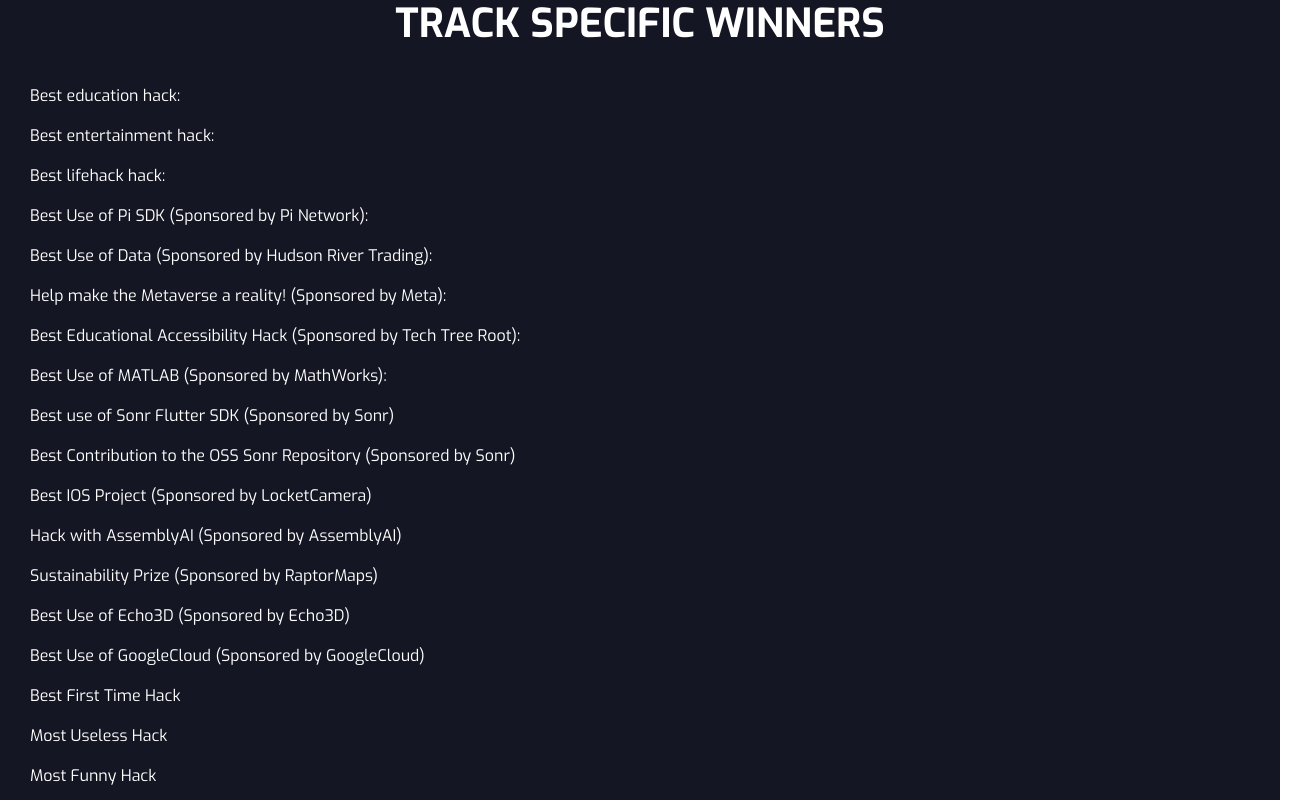
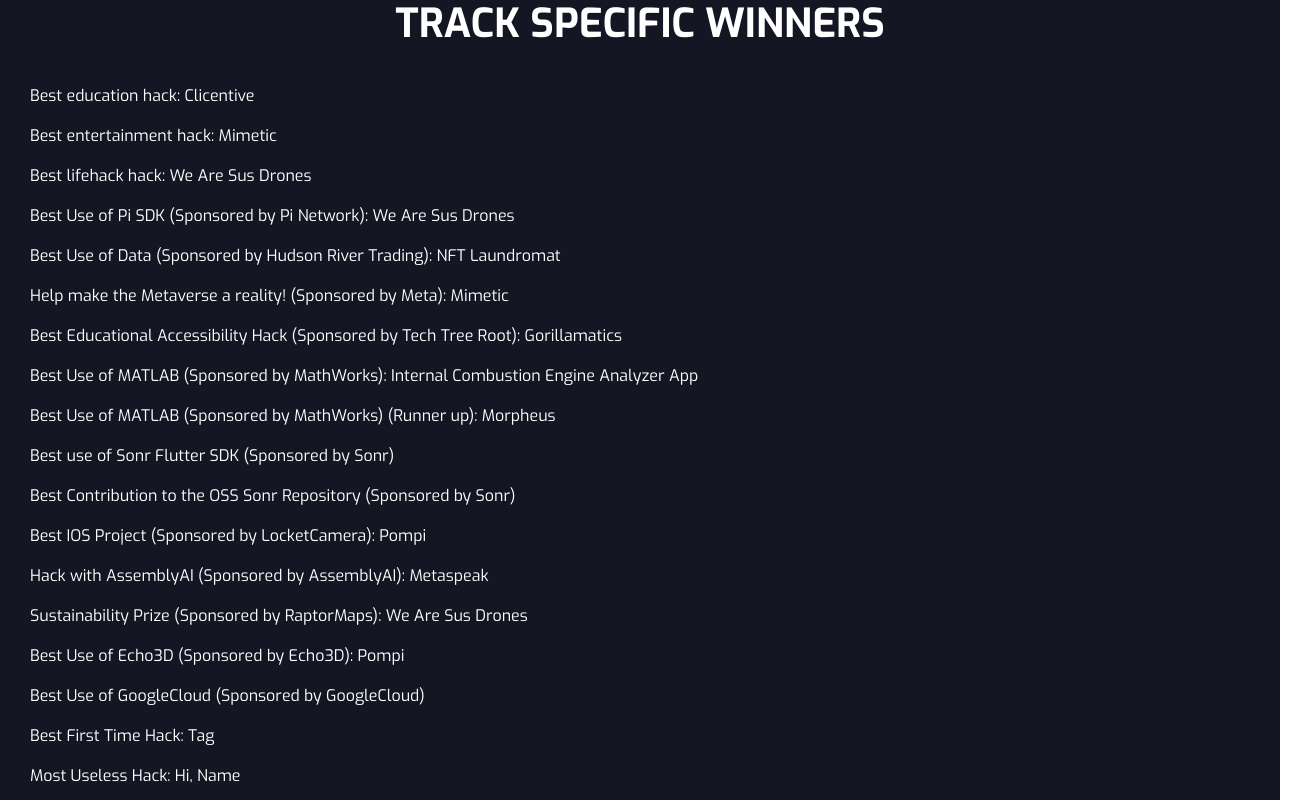
Before and after one commit to Elephant333/hackharvard2022, a React (Create React App) app: page / in a window 1280 px wide. Shown: the part 1240-2040 px from the top of the page, 1309 px wide, since content can reach past the window. Built offline with nearby package versions, Linux system fonts and the light colour scheme.

Commit message:
Final working

```diff
--- a/src/Gallery.js
+++ b/src/Gallery.js
@@ -1,3 +1,4 @@
+/* eslint-disable jsx-a11y/img-redundant-alt */
 /* eslint-disable global-require */
 /* eslint-disable import/no-dynamic-require */
 import React from 'react';
--- a/src/Winners.js
+++ b/src/Winners.js
@@ -1,3 +1,4 @@
+/* eslint-disable max-len */
 import React, { useEffect, useState, useRef } from 'react';
 import { motion } from 'framer-motion';
 import styles from './styles/Winners.module.css';
@@ -138,15 +139,15 @@
 const winners = [
   {
     id: '1tfjiELNrwYAJeafRYlT9RwOIiD', // id's for the photos
-    name: 'Team Name #1',
+    name: 'Empath.ly',
   },
   {
     id: '1tfjiFoinFrbdLWlPI52dRLhNlD',
-    name: 'Team Name #2',
+    name: 'We are Sus Drones',
   },
   {
     id: '1tfjiDIAS8f2UYgV9ynCqWi7rZD',
-    name: 'Team Name #3',
+    name: 'SenseSight',
   },
 ].map((winner, position) => ({ ...winner, position }));
 
@@ -184,24 +185,25 @@
             TRACK SPECIFIC WINNERS
           </div>
           <div style={{ margin: 30 }}>
-            <p>Best education hack: </p>
-            <p>Best entertainment hack: </p>
-            <p>Best lifehack hack: </p>
-            <p>Best Use of Pi SDK (Sponsored by Pi Network): </p>
-            <p>Best Use of Data (Sponsored by Hudson River Trading):</p>
-            <p>Help make the Metaverse a reality! (Sponsored by Meta):</p>
-            <p>Best Educational Accessibility Hack (Sponsored by Tech Tree Root): </p>
-            <p>Best Use of MATLAB (Sponsored by MathWorks):</p>
+            <p>Best education hack: Clicentive </p>
+            <p>Best entertainment hack: Mimetic</p>
+            <p>Best lifehack hack: We Are Sus Drones</p>
+            <p>Best Use of Pi SDK (Sponsored by Pi Network): We Are Sus Drones</p>
+            <p>Best Use of Data (Sponsored by Hudson River Trading): NFT Laundromat</p>
+            <p>Help make the Metaverse a reality! (Sponsored by Meta): Mimetic </p>
+            <p>Best Educational Accessibility Hack (Sponsored by Tech Tree Root): Gorillamatics </p>
+            <p>Best Use of MATLAB (Sponsored by MathWorks): Internal Combustion Engine Analyzer App  </p>
+            <p>Best Use of MATLAB (Sponsored by MathWorks) (Runner up): Morpheus   </p>
             <p>Best use of Sonr Flutter SDK (Sponsored by Sonr)</p>
             <p>Best Contribution to the OSS Sonr Repository (Sponsored by Sonr)</p>
-            <p>Best IOS Project (Sponsored by LocketCamera)</p>
-            <p>Hack with AssemblyAI (Sponsored by AssemblyAI)</p>
-            <p>Sustainability Prize (Sponsored by RaptorMaps)</p>
-            <p>Best Use of Echo3D (Sponsored by Echo3D)</p>
+            <p>Best IOS Project (Sponsored by LocketCamera): Pompi </p>
+            <p>Hack with AssemblyAI (Sponsored by AssemblyAI): Metaspeak</p>
+            <p>Sustainability Prize (Sponsored by RaptorMaps): We Are Sus Drones</p>
+            <p>Best Use of Echo3D (Sponsored by Echo3D): Pompi</p>
             <p>Best Use of GoogleCloud (Sponsored by GoogleCloud)</p>
-            <p>Best First Time Hack</p>
-            <p>Most Useless Hack</p>
-            <p>Most Funny Hack</p>
+            <p>Best First Time Hack: Tag</p>
+            <p>Most Useless Hack: Hi, Name</p>
+            <p>Most Funny Hack: Rizzer </p>
             <p>Most Creative Use of GitHub</p>
             <p>Best Domain Name from Domain.com</p>
             <p>Best Accessibility Hack sponsored by Fidelity</p>
--- a/src/styles/Gallery.module.css
+++ b/src/styles/Gallery.module.css
@@ -18,55 +18,18 @@
   z-index: -2;
 }
 
+.gallery {
+  display: flex;
+  flex-wrap: wrap;
+  justify-content: center;
+
+}
+
+.gallery img {
+  height:200px;
+  object-fit: contain;
+}
+
 .container {
   padding: 0 2rem 0 2rem;
 }
-
-
-div.gallery {
-  line-height:0;
-  -webkit-column-count:5; /* split it into 5 columns */
-  -webkit-column-gap:5px; /* give it a 5px gap between columns */
-  -moz-column-count:5;
-  -moz-column-gap:5px;
-  column-count:5;
-  column-gap:5px;
-}
-
-div.gallery.img {
-  width: 100% !important;
-  height: auto !important;
-  margin-bottom:5px; /* to match column gap */
-}
-
-@media (max-width: 1200px) {
-  div.gallery {
-   -moz-column-count:    4;
-   -webkit-column-count: 4;
-   column-count:         4;
-  }
-}
-
-@media (max-width: 1000px) {
-  div.gallery {
-   -moz-column-count:    3;
-   -webkit-column-count: 3;
-   column-count:         3;
-  }
-}
-
-@media (max-width: 800px) {
-  div.gallery {
-   -moz-column-count:    2;
-   -webkit-column-count: 2;
-   column-count:         2;
-  }
-}
-
-@media (max-width: 400px) {
-  div.gallery {
-   -moz-column-count:    1;
-   -webkit-column-count: 1;
-   column-count:         1;
-  }
-}
```
